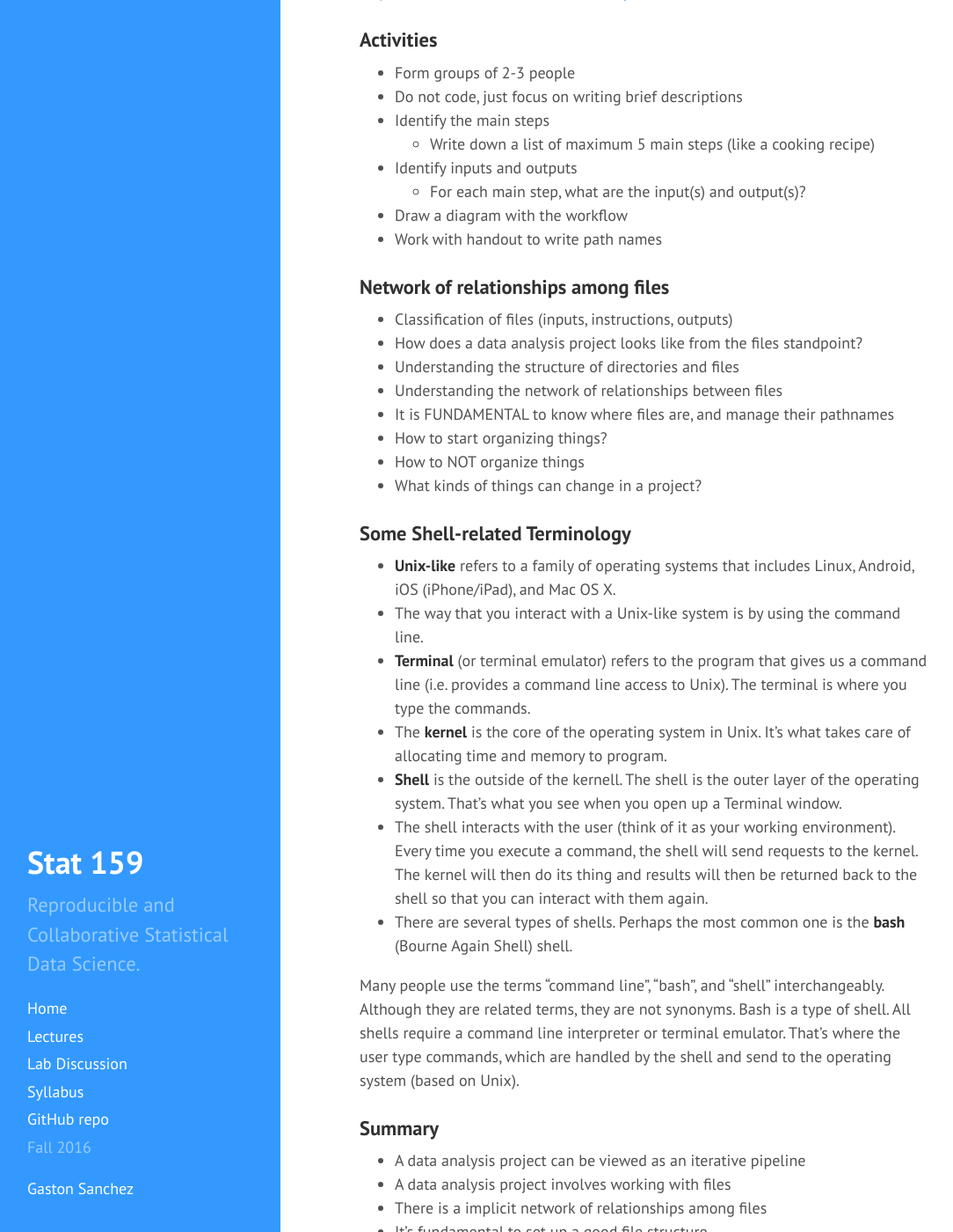
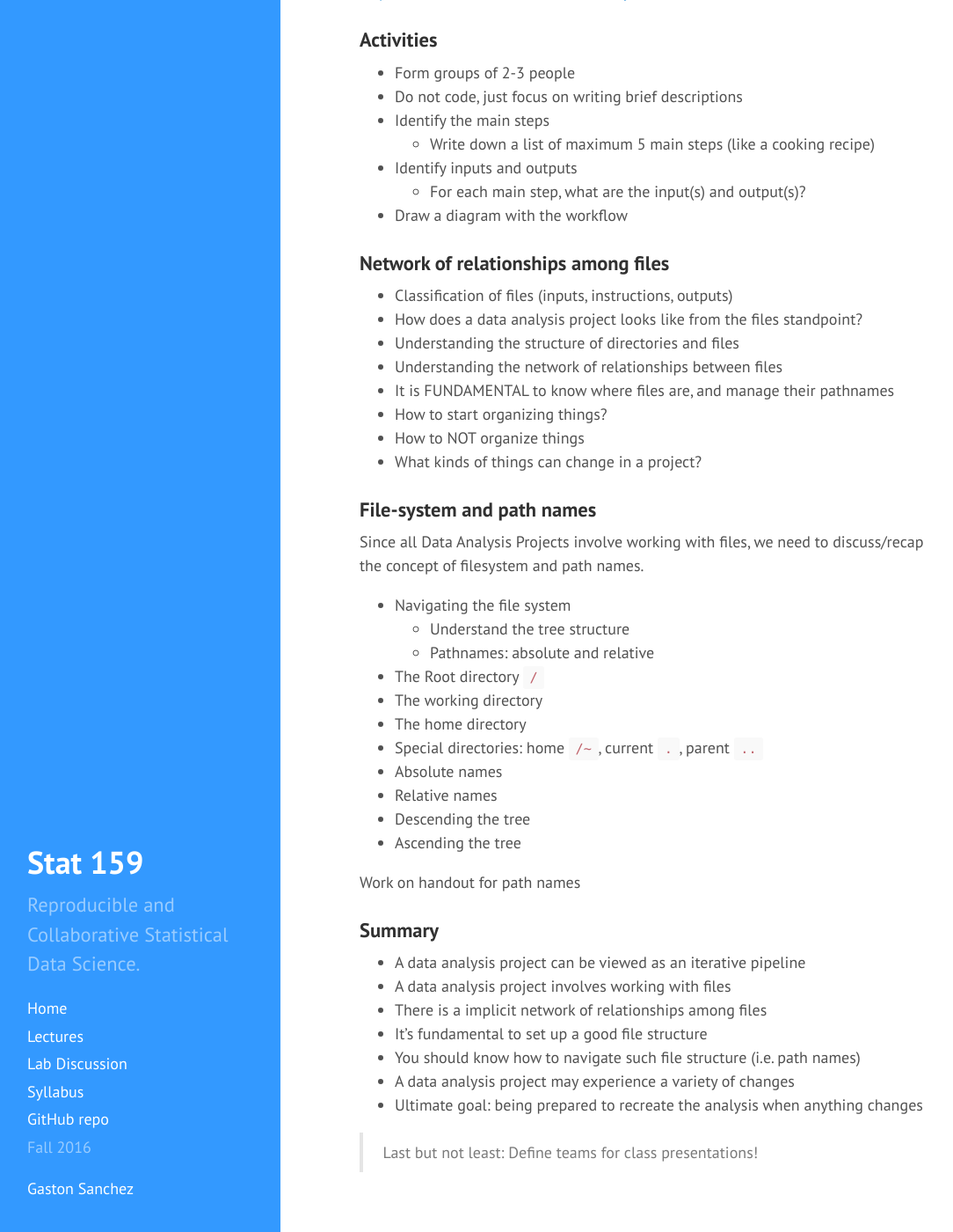
Before and after one commit to gastonstat/relic-stat159, a Jekyll site: the page built from lectures/01-intro-filesystem.md, in a window 1280 px wide and 1400 px high, scrolled down 938 px. Shown: the whole window at 88% size, without its empty margins (5-1089 px from the left). Built offline with Jekyll 4.4.1, drawn with Linux system fonts in a browser that asks for light colours; nearby versions of some CDN libraries.

Commit message:
lectures: include work on handout in lec 01

```diff
--- a/lectures/01-intro-filesystem.md
+++ b/lectures/01-intro-filesystem.md
@@ -45,7 +45,6 @@ Let's consider the cyclone data set, described in
 - Identify inputs and outputs
 	+ For each main step, what are the input(s) and output(s)?
 - Draw a diagram with the workflow
-- Work with handout to write path names
 
 
 ### Network of relationships among files
@@ -60,18 +59,24 @@ Let's consider the cyclone data set, described in
 - What kinds of things can change in a project?
 
 
-### Some Shell-related Terminology
+### File-system and path names
 
-- __Unix-like__ refers to a family of operating systems that
-includes Linux, Android, iOS (iPhone/iPad), and Mac OS X.
-- The way that you interact with a Unix-like system is by using the command line.
-- __Terminal__ (or terminal emulator) refers to the program that gives us a command line (i.e. provides a command line access to Unix). The terminal is where you type the commands.
-- The __kernel__ is the core of the operating system in Unix.  It's what takes care of allocating time and memory to program.
-- __Shell__ is the outside of the kernell. The shell is the outer layer of the operating system. That's what you see when you open up a Terminal window.
-- The shell interacts with the user (think of it as your working environment). Every time you execute a command, the shell will send requests to the kernel. The kernel will then do its thing and results will then be returned back to the shell so that you can interact with them again.
-- There are several types of shells. Perhaps the most common one is the __bash__ (Bourne Again Shell) shell.
+Since all Data Analysis Projects involve working with files, we need to
+discuss/recap the concept of filesystem and path names.
 
-Many people use the terms "command line", "bash", and "shell" interchangeably. Although they are related terms, they are not synonyms. Bash is a type of shell. All shells require a command line interpreter or terminal emulator. That's where the user type commands, which are handled by the shell and send to the operating system (based on Unix).
+- Navigating the file system
+	- Understand the tree structure
+	- Pathnames: absolute and relative
+- The Root directory `/`
+- The working directory
+- The home directory
+- Special directories: home `/~`, current `.`, parent `..`
+- Absolute names
+- Relative names
+- Descending the tree
+- Ascending the tree
+
+Work on handout for path names
 
 
 ### Summary
```
